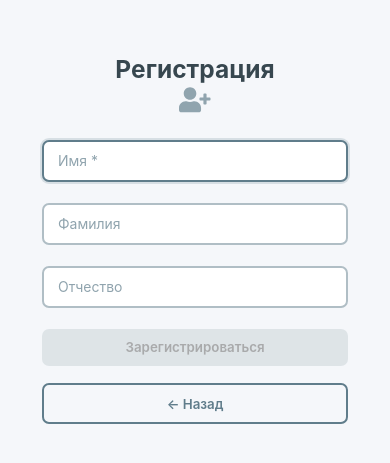
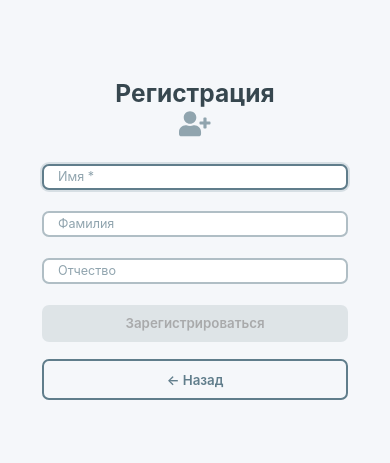
Before and after one commit to AlexandrMaspanov/todo-trainer, a React (Vite) app: page /todo-trainer/register in a window 390 px wide. Shown: the part 181-644 px from the top of the page. Built offline with nearby package versions, Linux system fonts and the light colour scheme.

Commit message:
style(components): adjust visual details for improved  in AddTaskSidebar, EditProfileForm and InputField modules

```diff
--- a/src/components/inputField/InputField.module.css
+++ b/src/components/inputField/InputField.module.css
@@ -6,13 +6,13 @@
 }
 
 .inputField {
-  padding: 0.75rem 1rem;
+  padding: 0.5rem 1rem;
   width: 100%;
   border: 2px solid #b0bec5;
   border-radius: 0.5rem;
   background-color: #ffffff;
   color: #37474f;
-  font-size: 1rem;
+  font-size: 0.95rem;
   transition: border-color 0.2s ease, box-shadow 0.2s ease;
 }
 
@@ -40,4 +40,10 @@
   .wrapper {
     width: auto;
   }
+
+  .inputField {
+    padding-top: 0.25rem;
+    padding-bottom: 0.25rem;
+    font-size: 0.9rem;
+  }
 }
--- a/src/components/profileComponents/editProfileForm/EditProfileForm.jsx
+++ b/src/components/profileComponents/editProfileForm/EditProfileForm.jsx
@@ -52,6 +52,7 @@ const EditProfileForm = ({ user, onClose }) => {
     <form onSubmit={handleSubmit} className={styles.form}>
       <h2 className={styles.title}>Редактирование профиля</h2>
 
+      <div className={styles.profileFields}>
         <div className={styles.topRow}>
           <div className={styles.photoSection}>
             <AvatarUpload
@@ -144,6 +145,7 @@ const EditProfileForm = ({ user, onClose }) => {
             </Tooltip>
           </div>
         </div>
+      </div>
 
       <div className={styles.editProfileActions}>
         <CustomButton
--- a/src/components/profileComponents/editProfileForm/EditProfileForm.module.css
+++ b/src/components/profileComponents/editProfileForm/EditProfileForm.module.css
@@ -8,6 +8,11 @@
     font-size: 1.5rem;
     font-weight: 600;
     text-align: center;
+}
+
+.profileFields {
+    display: flex;
+    flex-direction: column;
 }
 
 .topRow {
--- a/src/components/sidebar/AddTaskSidebar.module.css
+++ b/src/components/sidebar/AddTaskSidebar.module.css
@@ -7,7 +7,7 @@
     gap: 1.5rem;
     width: 320px;
     height: 100%;
-    padding: 1.5rem;
+    padding: 2.5rem;
     background-color: #ffffff;
     box-shadow: -4px 0 16px rgba(96, 125, 139, 0.15);
     transform: translateX(100%);
```
Lines whose indentation alone changed are shown as unchanged.
